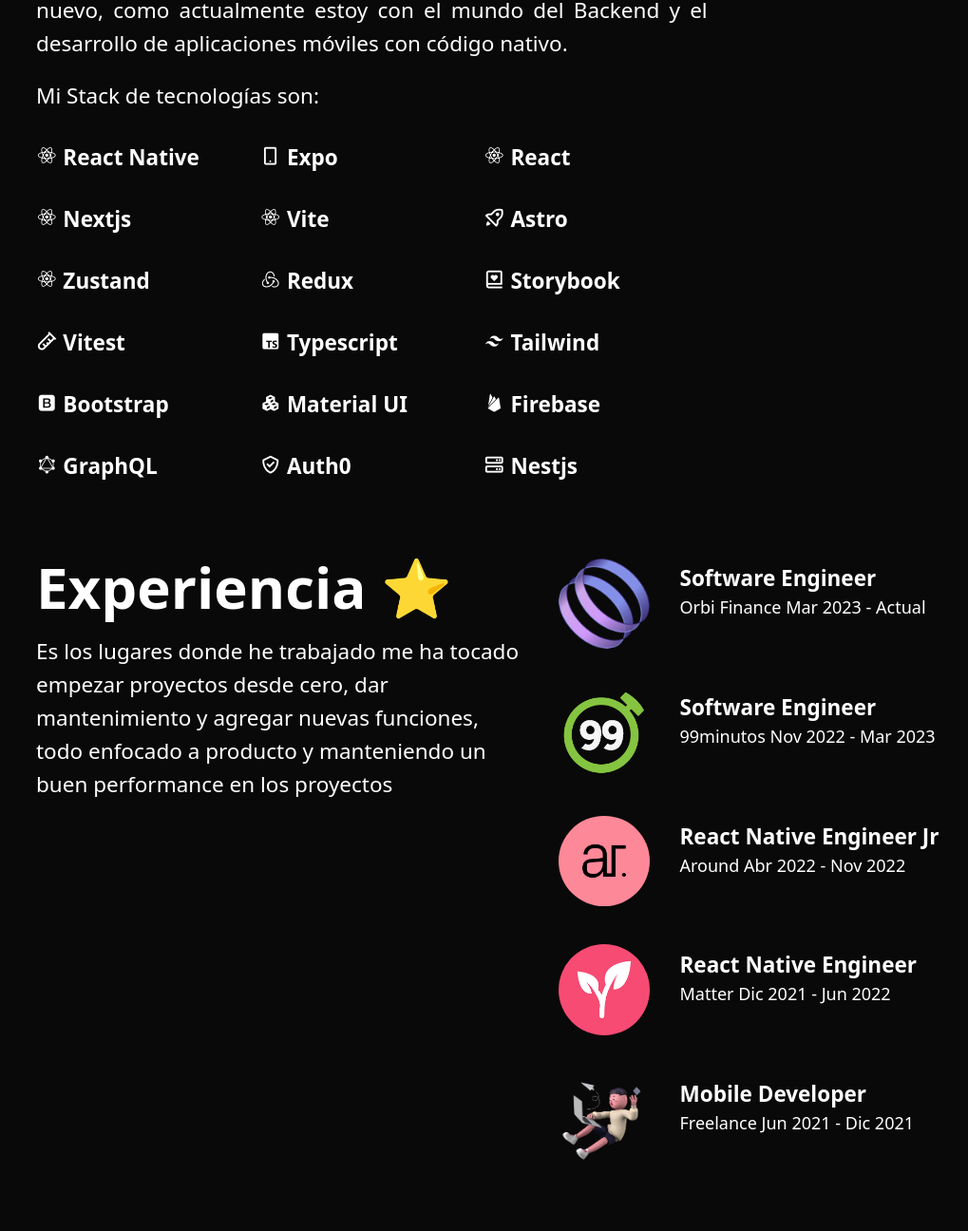
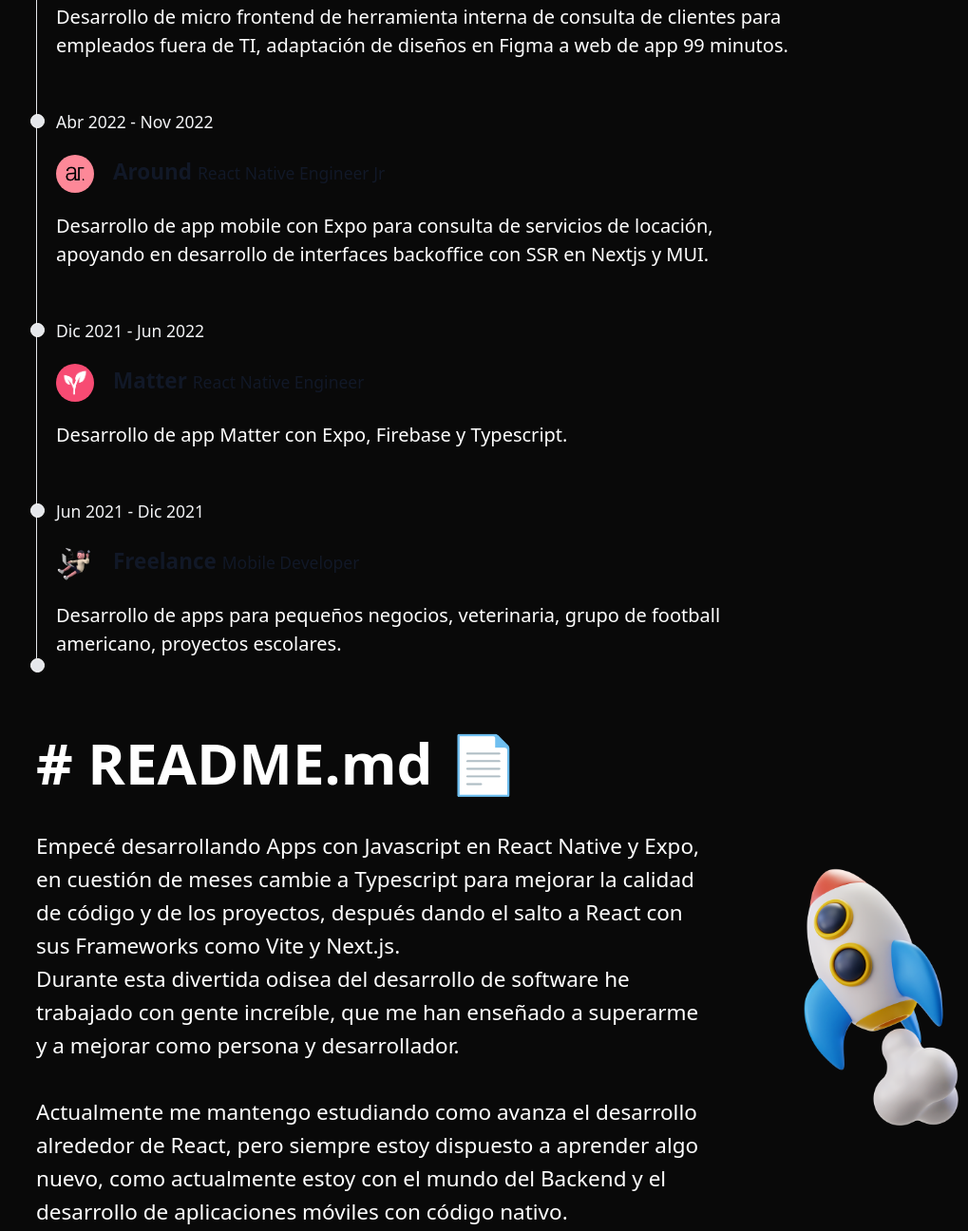
Before and after one commit to Axoluchin/Portafolio-2023, an Astro site: page / in a window 1280 px wide. Shown: the part 1275-2571 px from the top of the page at 95% size, without its empty margins (72-1091 px from the left). Built offline with nearby package versions, Linux system fonts and the light colour scheme; Astro itself is replaced by a stand-in of ours.

Commit message:
feat: update presentation

```diff
--- a/src/components/Experience.astro
+++ b/src/components/Experience.astro
@@ -7,8 +7,9 @@
     company: "Orbi Finance",
     photo: "./images/works/orbi.webp",
     time: "Mar 2023 - Actual",
-    work: "Software Engineer",
-    icons: ["bx bxl-vuejs","bxl-react", "bxl-graphql", "bxl-typescript"],
+    work: "SSR Frontend",
+    icons: ["bx bxl-vuejs", "bxl-react", "bxl-graphql", "bxl-typescript"],
+    desc: "Desarrollando el frontend de herramientas internas con Nextjs, MUI, GraphQL con manejo de roles de acceso e internacionalización; migrando landing de presentación de Nuxt a Astro subiendo el SEO y performance de la página.",
   },
   {
     color: "#85c440",
@@ -17,6 +18,7 @@
     time: "Nov 2022 - Mar 2023",
     work: "Software Engineer",
     icons: ["bxl-react", "bx-server", "bx-check-shield", "bxl-typescript"],
+    desc: "Desarrollo de micro frontend de herramienta interna de consulta de clientes para empleados fuera de TI, adaptación de diseños en Figma a web de app 99 minutos.",
   },
   {
     color: "#fd8898",
@@ -32,6 +34,7 @@
       "bx-check-shield",
       "bxl-typescript",
     ],
+    desc: "Desarrollo de app mobile con Expo para consulta de servicios de locación, apoyando en desarrollo de interfaces backoffice con SSR en Nextjs y MUI.",
   },
   {
     color: "#f74b73",
@@ -40,6 +43,7 @@
     time: "Dic 2021 - Jun 2022",
     work: "React Native Engineer",
     icons: ["bx-mobile-alt", "bxl-firebase", "bxl-typescript"],
+    desc: "Desarrollo de app Matter con Expo, Firebase y Typescript.",
   },
   {
     color: "#d0bea9",
@@ -48,31 +52,23 @@
     time: "Jun 2021 - Dic 2021",
     work: "Mobile Developer",
     icons: ["bx-mobile-alt", "bxl-firebase"],
+    desc: "Desarrollo de apps para pequeños negocios, veterinaria, grupo de football americano, proyectos escolares.",
   },
 ];
 ---
 
-<article class="md:grid md:grid-cols-2 md:gap-8 mb-16">
+<article class="mb-16">
   <div>
     <h2 class="text-3xl font-bold md:text-5xl mb-4">Experiencia ⭐</h2>
-    <p class="mb-8 md:text-lg">
-      Es los lugares donde he trabajado me ha tocado empezar proyectos desde
-      cero, dar mantenimiento y agregar nuevas funciones, todo enfocado a
-      producto y manteniendo un buen performance en los proyectos
-    </p>
-  </div>
-  <div class="grid gap-4 md:gap-8">
-    {
-      works.map((data) => (
-        <WorkLabel
-          color={data.color}
-          company={data.company}
-          photo={data.photo}
-          time={data.time}
-          work={data.work}
-          icons={data.icons}
-        />
-      ))
-    }
+
+    <ol class="relative border-s border-gray-200">
+      {works.map((data) => <WorkLabel {...data} />)}
+      <li class="ms-4">
+        <div
+          class="absolute w-3 h-3 bg-gray-200 rounded-full -mt-10 -start-1.5 border border-white"
+        >
+        </div>
+      </li>
+    </ol>
   </div>
 </article>
--- a/src/components/Header.astro
+++ b/src/components/Header.astro
@@ -1,7 +1,9 @@
-<header class="pt-4 px-4 md:px-0">
+<header class="py-4 px-4 md:px-0 backdrop-blur-md sticky top-0 z-20">
   <div class="flex justify-between">
     <a href="/">
-      <h4 class="font-bold text-xl">Damián <span class="hidden md:inline">Huchín</span></h4>
+      <h4 class="font-bold text-xl">
+        Damián <span class="hidden md:inline">Huchín</span>
+      </h4>
     </a>
     <ul class="hidden md:flex gap-12">
       <li><a href="/">Portafolio</a></li>
@@ -10,17 +12,24 @@
     </ul>
     <ul class="hidden md:flex gap-5">
       <li>
-        <a href="https://twitter.com/DamianHuchin" target="_blank" aria-label="Twitter de Damián"
-          ><i class="bx bxl-twitter"></i></a
+        <a
+          href="https://twitter.com/DamianHuchin"
+          target="_blank"
+          aria-label="Twitter de Damián"><i class="bx bxl-twitter"></i></a
         >
       </li>
       <li>
-        <a href="https://github.com/Axoluchin" target="_blank" aria-label="Github de Damián"
-          ><i class="bx bxl-github"></i></a
+        <a
+          href="https://github.com/Axoluchin"
+          target="_blank"
+          aria-label="Github de Damián"><i class="bx bxl-github"></i></a
         >
       </li>
       <li>
-        <a href="https://www.linkedin.com/in/damianhuchin/" target="_blank" aria-label="LinkedIn de Damián"
+        <a
+          href="https://www.linkedin.com/in/damianhuchin/"
+          target="_blank"
+          aria-label="LinkedIn de Damián"
           ><i class="bx bxl-linkedin-square"></i></a
         >
       </li>
@@ -34,17 +43,24 @@
     </ul>
     <ul class="flex justify-between text-2xl mt-4">
       <li>
-        <a href="https://twitter.com/DamianHuchin" target="_blank" aria-label="Twitter de Damián"
-          ><i class="bx bxl-twitter"></i></a
+        <a
+          href="https://twitter.com/DamianHuchin"
+          target="_blank"
+          aria-label="Twitter de Damián"><i class="bx bxl-twitter"></i></a
         >
       </li>
       <li>
-        <a href="https://github.com/Axoluchin" target="_blank" aria-label="Github de Damián"
-          ><i class="bx bxl-github"></i></a
+        <a
+          href="https://github.com/Axoluchin"
+          target="_blank"
+          aria-label="Github de Damián"><i class="bx bxl-github"></i></a
         >
       </li>
       <li>
-        <a href="https://www.linkedin.com/in/damianhuchin/" target="_blank" aria-label="LinkedIn de Damián"
+        <a
+          href="https://www.linkedin.com/in/damianhuchin/"
+          target="_blank"
+          aria-label="LinkedIn de Damián"
           ><i class="bx bxl-linkedin-square"></i></a
         >
       </li>
--- a/src/components/Readme.astro
+++ b/src/components/Readme.astro
@@ -2,7 +2,7 @@
   <h2 class="text-3xl font-bold md:text-5xl mb-8"># README.md 📄</h2>
   <div class="md:grid grid-cols-3">
     <div class="col-span-2">
-      <p class="md:text-justify text-base md:text-lg mb-4">
+      <p class="text-base md:text-lg mb-4">
         Empecé desarrollando Apps con Javascript en React Native y Expo, en
         cuestión de meses cambie a Typescript para mejorar la calidad de código
         y de los proyectos, después dando el salto a React con sus Frameworks
@@ -28,15 +28,18 @@
         <li class="orange"><i class="bx bx-rocket"></i> Astro</li>
         <li class="blue"><i class="bx bxl-react"></i> Zustand</li>
         <li class="purple"><i class="bx bxl-redux"></i> Redux</li>
-        <li class="pink"><i class='bx bx-book-heart'></i> Storybook</li>
-        <li class="blue"><i class='bx bx-test-tube'></i> Vitest</li>
+        <li class="pink"><i class="bx bx-book-heart"></i> Storybook</li>
+        <li class="blue"><i class="bx bx-test-tube"></i> Vitest</li>
         <li class="blue"><i class="bx bxl-typescript"></i> Typescript</li>
         <li class="blue"><i class="bx bxl-tailwind-css"></i> Tailwind</li>
         <li class="purple"><i class="bx bxl-bootstrap"></i> Bootstrap</li>
         <li class="blue"><i class="bx bxs-component"></i> Material UI</li>
+        <li class="blue"><i class="bx bx-globe"></i> Next-intl (i18)</li>
+        <li class="blue"><i class="bx bxs-component"></i> Shadcn</li>
         <li class="orange"><i class="bx bxl-firebase"></i> Firebase</li>
         <li class="purple"><i class="bx bxl-graphql"></i> GraphQL</li>
         <li class="gray"><i class="bx bx-check-shield"></i> Auth0</li>
+        <li class="gray"><i class="bx bxl-github"></i> Github Actions</li>
         <li class="orange"><i class="bx bx-server"></i> Nestjs</li>
       </ul>
     </div>
--- a/src/components/WorkLabel.astro
+++ b/src/components/WorkLabel.astro
@@ -6,42 +6,36 @@
   photo: string;
   color: string;
   icons: string[];
+  desc: string;
 }
 
-const { color, company, photo, time, work, icons } = Astro.props;
+const { color, company, photo, time, work, icons, desc } = Astro.props;
 ---
 
-<div class="worklabel grid grid-cols-4 items-center">
-  <img src={photo} alt={`${company} logo`} class="w-5/6 md:w-3/4 rounded-full aspect-square object-cover"/>
-  <div class="col-span-3">
-    <h3 class="font-bold md:text-lg">{work}</h3>
-    <p>{company} {time}</p>
-    <p class="stack">
-      {icons.map((icon) => <i class={`bx ${icon}`} />)}
-    </p>
+<li class="mb-10 ms-4">
+  <div
+    class="absolute w-3 h-3 bg-gray-200 rounded-full mt-1.5 -start-1.5 border border-white"
+  >
   </div>
-</div>
-
-<style define:vars={{ color }}>
-  p {
-    margin: 0%;
-    font-size: large;
-  }
-
-  .worklabel:hover > div > h3 {
-    color: var(--color);
-  }
-
-  .stack {
-    opacity: 0;
-    transition: ease-out 200ms;
-    margin-top: 8px;
-    display: flex;
-    gap: 6px;
-  }
-
-  .worklabel:hover > div > .stack {
-    opacity: 1;
-  }
-
-</style>
+  <time class="mb-1 text-sm font-normal leading-none text-gray-100">
+    {time}
+  </time>
+  <div class="flex gap-4 my-4">
+    <img
+      src={photo}
+      alt={`${company} logo`}
+      class="h-8 rounded-full aspect-square object-cover"
+    />
+    <h3 class="text-lg font-semibold text-gray-900 dark:text-white">
+      {company}
+      <span class="font-normal text-sm">{work}</span>
+    </h3>
+  </div>
+  <div class="worklabel grid grid-cols-4 items-center">
+    <div class="col-span-3">
+      <p>
+        {desc}
+      </p>
+    </div>
+  </div>
+</li>
--- a/src/layouts/Layout.astro
+++ b/src/layouts/Layout.astro
@@ -8,7 +8,7 @@
 const { title } = Astro.props;
 ---
 
-<!DOCTYPE html>
+<!doctype html>
 <html lang="en">
   <head>
     <meta charset="UTF-8" />
@@ -18,12 +18,15 @@
       href="https://unpkg.com/boxicons@2.1.4/css/boxicons.min.css"
       rel="stylesheet"
     />
-    <meta name="description" content="Desarrollador Frontend y Mobile, experimentado con Nextjs, Expo, Typescript, React y React Native, ">
+    <meta
+      name="description"
+      content="Desarrollador Frontend y Mobile, experimentado con Nextjs, Expo, Typescript, React y React Native, "
+    />
     <title>{`${title} | Axoluchin`}</title>
   </head>
   <body>
     <Header />
-    <div class="stars twinkling clouds"/>
+    <div class="stars twinkling clouds"></div>
     <slot />
   </body>
 </html>
@@ -37,6 +40,7 @@
   body {
     max-width: 1100px;
     margin: auto;
+    padding-bottom: 10rem;
   }
   a {
     color: #f6f6f6;
@@ -58,7 +62,7 @@
   .stars {
     z-index: -1;
     background: #000 url("/images/stars.png") repeat top;
-	animation: move-twink-back 1000s linear infinite;
+    animation: move-twink-back 1000s linear infinite;
   }
 
   @keyframes move-twink-back {
--- a/src/pages/index.astro
+++ b/src/pages/index.astro
@@ -8,13 +8,13 @@
 <Layout title="Damián Huchín">
   <div>
     <Presentation />
+    <Experience />
     <Readme />
-    <Experience />
   </div>
 </Layout>
 
 <style>
-    div {
-      margin: 0% 1rem;
-    }
+  div {
+    margin: 0% 1rem;
+  }
 </style>
```
